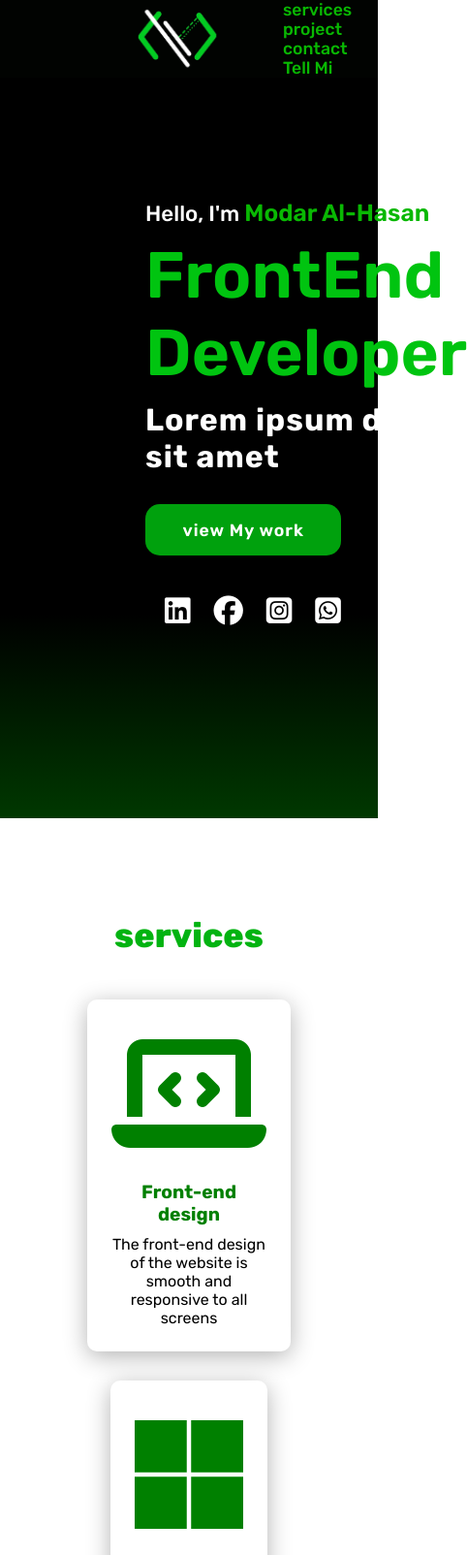
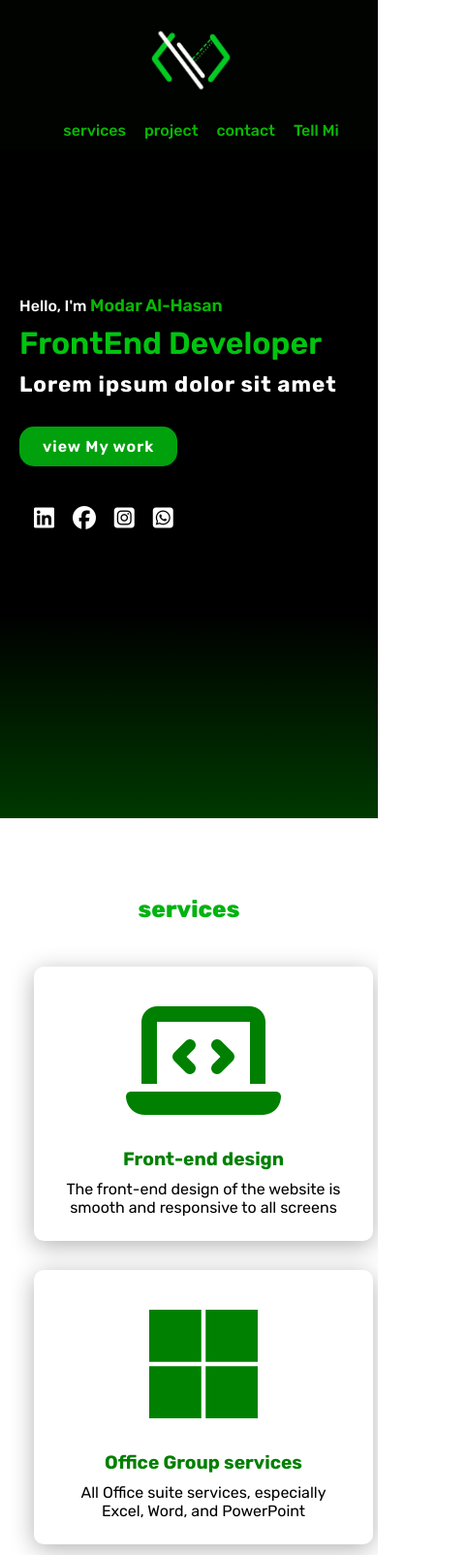
Before and after one commit to Modaralhasan/profile-modar_alhasan, a plain HTML site: page index.html in a window 390 px wide. Shown: the top 1604 px of the page at 97% size, 482 px wide, since content can reach past the window. Drawn offline with Linux system fonts and the light colour scheme.

Commit message:
responsef

```diff
--- a/contact.css
+++ b/contact.css
@@ -1,15 +1,16 @@
-*{
+* {
     font-family: "Rubik", sans-serif;
     margin: 0;
     padding: 0;
     box-sizing: border-box;
     scroll-behavior: smooth;
+}
 
-}
-html{
+html {
     scroll-behavior: smooth;
 }
-header{
+
+header {
     background-color: rgb(1, 3, 1);
     width: 100%;
     position: fixed;
@@ -20,18 +21,14 @@ header{
     padding: 10px 100px;
     height: 80px;
 }
-.loimg{
-    width: 10em;
-    padding: 1px;
-    margin: 1px;
-}
-.logo{
 
+.loimg, .logo {
     width: 10em;
     padding: 1px;
     margin: 1px;
     cursor: pointer;
 }
+
 .nave a {
     color: rgb(9, 184, 3);
     text-decoration: none;
@@ -39,45 +36,45 @@ header{
     font-weight: 500;
     padding-left: 30px;
 }
-a:hover{
+
+a:hover {
     color: rgb(255, 255, 255);
 }
 
-
-
-
-#contact{
+#contact {
     width: 100%;
     min-height: 100vh;
     display: flex;
     align-items: center;
-    background:linear-gradient(#000 50%, rgb(0, 56, 0)) no-repeat;
+    background: linear-gradient(#000 50%, rgb(0, 56, 0)) no-repeat;
     background-size: cover;
-    background-position:right top;
+    background-position: right top;
     background-attachment: fixed;
+}
 
-}
 #contact h2 {
     text-align: center;
     margin-bottom: 15px;
     color: white;
 }
+
 #form-contener {
-  background:linear-gradient(rgb(0, 56, 0) 20%, rgb(255, 255, 255)) no-repeat;
+    background: linear-gradient(rgb(0, 56, 0) 20%, rgb(255, 255, 255)) no-repeat;
     padding: 20px;
     max-width: 400px;
     margin: auto;
     border-radius: 10px;
     box-shadow: 0 0 10px #ccc;
 }
-input,
-textarea {
+
+input, textarea {
     width: 100%;
     padding: 10px;
     margin: 10px 0;
     border-radius: 5px;
     border: 1px solid #ccc;
 }
+
 .submit {
     color: white;
     background-color: rgba(0, 196, 16, 0.822);
@@ -89,12 +86,12 @@ textarea {
     border-radius: 15px;
     width: 80%;
     margin-left: 35px;
-
     transition: 0.7s ease;
 }
-.submit:hover{
+
+.submit:hover {
     background-color: rgb(1, 253, 22);
-    transform: scale(1.1 );
+    transform: scale(1.1);
     color: #000;
 }
 
@@ -112,3 +109,73 @@ textarea {
 #status.error {
     color: red;
 }
+
+/* استعلامات الوسائط للشاشات المتوسطة (مثل التابلت) */
+@media (max-width: 1023px) {
+    header {
+        padding: 12px;
+    }
+
+    .nave {
+        padding-left: 10px;
+    }
+
+    #contact {
+        padding: 80px 20px;
+    }
+
+    #form-contener {
+        max-width: 90%;
+    }
+
+    .submit {
+        width: 90%;
+        margin-left: auto;
+        margin-right: auto;
+    }
+
+    #status {
+        margin-left: auto;
+        margin-right: auto;
+        text-align: center;
+    }
+}
+
+/* استعلامات الوسائط للشاشات الصغيرة (مثل الجوال) */
+@media (max-width: 767px) {
+    header {
+        flex-direction: column;
+        height: auto;
+        padding: 10px;
+    }
+
+    .nave {
+        margin-top: 10px;
+    }
+
+    .nave a {
+        padding-left: 15px;
+        font-size: 1em;
+    }
+
+    #contact {
+        padding: 50px 20px;
+    }
+
+    #form-contener {
+        padding: 15px;
+    }
+
+    input, textarea {
+        padding: 8px;
+    }
+
+    .submit {
+        padding: 0.5em 1em;
+        font-size: 1em;
+    }
+
+    #status {
+        font-size: 16px;
+    }
+}
--- a/style.css
+++ b/style.css
@@ -1,14 +1,14 @@
 @import url('https://fonts.googleapis.com/css2?family=Rubik:ital,wght@0,300..900;1,300..900&display=swap');
 
-*{
+* {
     font-family: "Rubik", sans-serif;
     margin: 0;
     padding: 0;
     box-sizing: border-box;
     scroll-behavior: smooth;
+}
 
-}
-header{
+header {
     background-color: rgb(1, 3, 1);
     width: 100%;
     position: fixed;
@@ -19,18 +19,14 @@ header{
     padding: 10px 100px;
     height: 80px;
 }
-.loimg{
-    width: 10em;
-    padding: 1px;
-    margin: 1px;
-}
-.logo{
 
+.loimg, .logo {
     width: 10em;
     padding: 1px;
     margin: 1px;
     cursor: pointer;
 }
+
 .nave a {
     color: rgb(9, 184, 3);
     text-decoration: none;
@@ -38,40 +34,47 @@ header{
     font-weight: 500;
     padding-left: 30px;
 }
-a:hover{
+
+a:hover {
     color: rgb(255, 255, 255);
 }
- .main .modar{
+
+.main .modar {
     color: rgb(9, 184, 3);
     font-size: 1.1em;
 }
-section{
+
+section {
     padding: 100px 150px;
     color: white;
 }
-.main{
+
+.main {
     width: 100%;
     min-height: 100vh;
     display: flex;
     align-items: center;
-    background:linear-gradient(#000 75%, rgb(0, 56, 0)) no-repeat;
+    background: linear-gradient(#000 75%, rgb(0, 56, 0)) no-repeat;
     background-size: cover;
-    background-position:right top;
+    background-position: right top;
     background-attachment: fixed;
 }
-.main h2{
+
+.main h2 {
     color: white;
     font-size: 1.4em;
     font-weight: 500;
 }
-.main h2 span{
+
+.main h2 span {
     display: inline-block;
     margin-top: 10px;
-    color:rgb(0, 196, 16);
+    color: rgb(0, 196, 16);
     font-size: 3em;
     font-weight: 600;
 }
-.main h3{
+
+.main h3 {
     color: white;
     font-size: 2em;
     font-weight: 700;
@@ -79,7 +82,8 @@ section{
     margin-top: 10px;
     margin-bottom: 30px;
 }
-.main-btn{
+
+.main-btn {
     color: white;
     background-color: rgba(0, 196, 16, 0.822);
     text-decoration: none;
@@ -91,23 +95,26 @@ section{
     border-radius: 15px;
     margin-bottom: 40px;
     transition: 0.7s ease;
+}
 
-}
-.main-btn:hover{
+.main-btn:hover {
     background-color: rgb(1, 253, 22);
-    transform: scale(1.1 );
+    transform: scale(1.1);
     color: #000;
 }
-.social-icon a{
+
+.social-icon a {
     color: white;
     font-size: 1.9em;
     padding-left: 20px;
     transition: 0.7s ease;
 }
-.social-icon a:hover{
-    color:rgb(2, 179, 17);
+
+.social-icon a:hover {
+    color: rgb(2, 179, 17);
 }
-.title{
+
+.title {
     display: flex;
     justify-content: center;
     color: rgb(2, 179, 17);
@@ -116,50 +123,55 @@ section{
     margin-bottom: 30px;
 }
 
-.content{
+.content {
     display: flex;
     justify-content: center;
     flex-direction: row;
     flex-wrap: wrap;
     color: #000;
+}
 
-}
-.card{
+.card {
     background-color: #fff;
     width: 15.25em;
     box-shadow: 0 5px 25px rgba(1, 1, 1, 30%);
     border-radius: 10px;
     padding: 25px;
     margin: 15px;
-transition: 0.7s ease ;
+    transition: 0.7s ease;
 }
+
 .card:hover {
     transform: scale(1.1);
     cursor: pointer;
+}
 
-}
-.card .icon{
+.card .icon {
     color: green;
     font-size: 8em;
     text-align: center;
 }
-.info{
+
+.info {
     text-align: center;
 }
-.info h3{
+
+.info h3 {
     color: green;
     font-size: 1.2em;
     font-weight: 700;
-margin:10px ;
+    margin: 10px;
 }
-/* project card */
-.projects{
-    background:linear-gradient(rgb(0, 56, 0) , #000 80% )  no-repeat;
+
+.projects {
+    background: linear-gradient(rgb(0, 56, 0), #000 80%) no-repeat;
 }
-.projects .content{
+
+.projects .content {
     margin-top: 30px;
 }
-.project-card{
+
+.project-card {
     background-color: #fff;
     border: 3px solid #fff;
     min-height: 14em;
@@ -168,50 +180,59 @@ margin:10px ;
     border-radius: 10px;
     margin: 20px;
     transition: 0.7s ease;
+}
 
-}
-.project-card:hover{
+.project-card:hover {
     transform: scale(1.1);
 }
-.project-image img{
+
+.project-image img {
     width: 100%;
+}
 
-}
-.project-card:hover .project-image{
+.project-card:hover .project-image {
     opacity: 0.9;
 }
-.project-info{
+
+.project-info {
     padding: 0.5em;
 }
-.project-category{
+
+.project-category {
     font-size: 0.7em;
     color: #000;
+}
 
-}
-.project-title{
+.project-title {
     display: flex;
     justify-content: space-between;
     text-transform: uppercase;
-    font-size: 600;
+    font-weight: 600;
     margin-top: 10px;
 }
-.more-details{
+
+.more-details {
     text-decoration: none;
     color: green;
 }
-.more-details:hover{
+
+.more-details:hover {
     color: greenyellow;
 }
-.contact .icon{
+
+.contact .icon {
     font-size: 4.5em;
 }
-.contact .info h3{
+
+.contact .info h3 {
     color: #000;
 }
-.contact .info p{
+
+.contact .info p {
     font-size: 1.5em;
 }
-.footer{
+
+.footer {
     background-color: #000;
     color: #fff;
     padding: 1em;
@@ -219,36 +240,130 @@ padding: 0.5em;
     justify-content: space-around;
     align-items: center;
 }
-.footer-title{
+
+.footer-title {
     color: #fff;
     font-size: 1.3em;
     font-weight: 600;
 }
-.footer a{
+
+.footer a {
     color: #fff;
 }
-.footer span{
+
+.footer span {
     color: green;
 }
 
-@media (max-width:1023){
-    header{
+/* استعلامات الوسائط للشاشات المتوسطة (مثل التابلت) */
+@media (max-width: 1023px) {
+    header {
         padding: 12px;
     }
-    .nave{
+
+    .nave {
         padding-left: 10px;
     }
-    .title{
+
+    .title {
         font-size: 1.8em;
     }
-    section{
+
+    section {
         padding: 80px 20px;
     }
-    .main-content h2{
+
+    .main h2 {
+        font-size: 1.2em;
+    }
+
+    .main h2 span {
+        font-size: 2.5em;
+    }
+
+    .main h3 {
         font-size: 1.6em;
     }
-    .content{
+
+    .content {
         flex-direction: column;
         align-items: center;
     }
+
+    .card {
+        width: 90%;
+        max-width: 15.25em;
     }
+
+    .project-card {
+        width: 90%;
+        max-width: 16em;
+    }
+}
+
+/* استعلامات الوسائط للشاشات الصغيرة (مثل الجوال) */
+@media (max-width: 767px) {
+    header {
+        flex-direction: column;
+        height: auto;
+        padding: 10px;
+    }
+
+    .nave {
+        margin-top: 10px;
+    }
+
+    .nave a {
+        padding-left: 15px;
+        font-size: 1em;
+    }
+
+    .main {
+        padding: 50px 20px;
+    }
+
+    .main h2 {
+        font-size: 1em;
+    }
+
+    .main h2 span {
+        font-size: 2em;
+    }
+
+    .main h3 {
+        font-size: 1.4em;
+    }
+
+    .main-btn {
+        padding: 0.7em 1.5em;
+        font-size: 1em;
+    }
+
+    .social-icon a {
+        font-size: 1.5em;
+        padding-left: 15px;
+    }
+
+    .title {
+        font-size: 1.5em;
+    }
+
+    .card {
+        width: 100%;
+        max-width: none;
+    }
+
+    .project-card {
+        width: 100%;
+        max-width: none;
+    }
+
+    .footer {
+        flex-direction: column;
+        text-align: center;
+    }
+
+    .footer-title {
+        margin-bottom: 10px;
+    }
+}
```
Also changed, not shown: contact.js (+11 -11 lines). Lines whose indentation alone changed are shown as unchanged.
